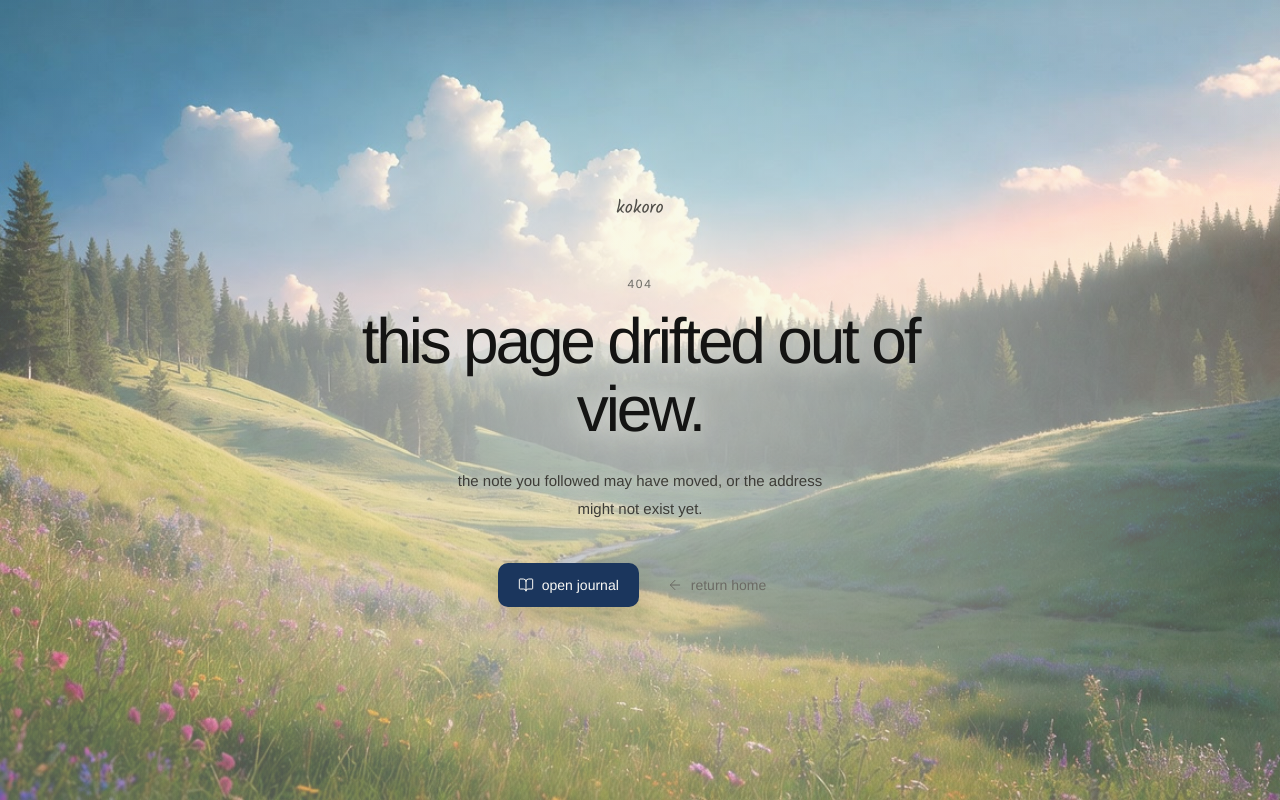
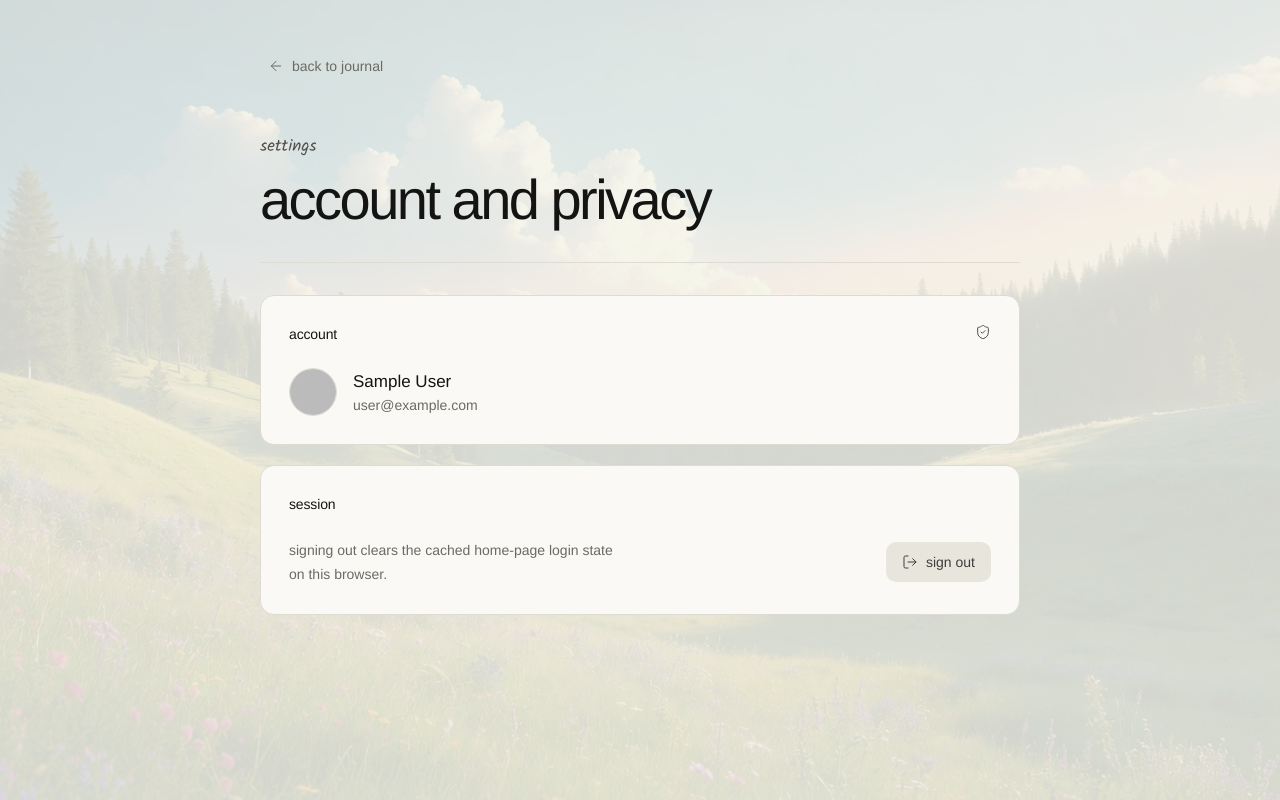
Before and after one commit to faizm10/kokoro, a Next.js app: page /settings in a window 1280 px wide. Before the commit this address had no page. Built offline with nearby package versions, Linux system fonts and the light colour scheme; no server answers; sample sign-in values are in the browser's storage.

Commit message:
Add settings page route

```diff
--- /dev/null
+++ b/app/settings/page.tsx
@@ -0,0 +1,24 @@
+import { redirect } from "next/navigation";
+
+import { auth } from "@/auth";
+import { SettingsPanel } from "@/components/settings-panel";
+
+export const dynamic = "force-dynamic";
+
+export default async function SettingsPage() {
+  const session = await auth();
+
+  if (!session?.user?.email) {
+    redirect("/");
+  }
+
+  return (
+    <SettingsPanel
+      account={{
+        name: session.user.name,
+        email: session.user.email,
+        image: session.user.image,
+      }}
+    />
+  );
+}
--- a/components/dashboard-command.tsx
+++ b/components/dashboard-command.tsx
@@ -96,7 +96,7 @@ export function DashboardCommandPalette({
             <Archive strokeWidth={1.5} />
             <span>Go to archive</span>
           </CommandItem>
-          <CommandItem onSelect={() => run(() => goToHash("#settings"))}>
+          <CommandItem onSelect={() => run(() => router.push("/settings"))}>
             <Settings strokeWidth={1.5} />
             <span>Go to settings</span>
           </CommandItem>
--- a/components/dashboard.tsx
+++ b/components/dashboard.tsx
@@ -16,11 +16,11 @@ import { cacheSignedIn } from "@/lib/auth-cache";
 import { cn } from "@/lib/utils";
 
 const navItems = [
-  { label: "today", icon: Feather },
-  { label: "journal", icon: BookOpen },
-  { label: "threads", icon: Network },
-  { label: "archive", icon: Archive },
-  { label: "settings", icon: Settings },
+  { label: "today", icon: Feather, href: "#today" },
+  { label: "journal", icon: BookOpen, href: "#journal" },
+  { label: "threads", icon: Network, href: "#threads" },
+  { label: "archive", icon: Archive, href: "#archive" },
+  { label: "settings", icon: Settings, href: "/settings" },
 ];
 
 type RecentNote = {
@@ -333,19 +333,28 @@ export function Dashboard() {
           <SidebarAccountBar account={account} />
         </div>
         <nav aria-label="Primary" className="mt-8 space-y-1">
-          {navItems.map(({ label, icon: Icon }, index) => (
-            <a
-              key={label}
-              href={label === "today" ? "#today" : `#${label}`}
-              className={cn(
-                "flex items-center gap-3 rounded-[8px] px-3 py-2.5 text-sm transition-colors",
-                index === 0 ? "bg-secondary text-foreground" : "text-stone hover:bg-secondary/60 hover:text-foreground",
-              )}
-            >
-              <Icon className="size-4" strokeWidth={1.5} />
-              {label}
-            </a>
-          ))}
+          {navItems.map(({ label, icon: Icon, href }, index) => {
+            const className = cn(
+              "flex items-center gap-3 rounded-[8px] px-3 py-2.5 text-sm transition-colors",
+              index === 0 ? "bg-secondary text-foreground" : "text-stone hover:bg-secondary/60 hover:text-foreground",
+            );
+
+            if (href.startsWith("/")) {
+              return (
+                <Link key={label} href={href} className={className}>
+                  <Icon className="size-4" strokeWidth={1.5} />
+                  {label}
+                </Link>
+              );
+            }
+
+            return (
+              <a key={label} href={href} className={className}>
+                <Icon className="size-4" strokeWidth={1.5} />
+                {label}
+              </a>
+            );
+          })}
           <Link
             href="/people"
             className="flex items-center gap-3 rounded-[8px] px-3 py-2.5 text-sm text-stone transition-colors hover:bg-secondary/60 hover:text-foreground"
--- /dev/null
+++ b/components/settings-panel.tsx
@@ -0,0 +1,87 @@
+"use client";
+
+import Link from "next/link";
+import { signOut } from "next-auth/react";
+import { ArrowLeft, LogOut, ShieldCheck } from "lucide-react";
+
+import { Button } from "@/components/ui/button";
+import { Card, CardHeader, CardTitle } from "@/components/ui/card";
+import { cacheSignedIn } from "@/lib/auth-cache";
+
+type SettingsPanelProps = {
+  account: {
+    name?: string | null;
+    email?: string | null;
+    image?: string | null;
+  };
+};
+
+function handleSignOut() {
+  cacheSignedIn(false);
+  void signOut({ callbackUrl: "/" });
+}
+
+export function SettingsPanel({ account }: SettingsPanelProps) {
+  return (
+    <main className="min-h-screen bg-[rgba(245,244,237,0.82)] px-5 py-8 sm:px-8 sm:py-12">
+      <div className="mx-auto max-w-[760px]">
+        <Link
+          href="/dashboard"
+          className="inline-flex items-center gap-2 rounded-[8px] px-2 py-2 text-sm text-stone transition-colors hover:bg-secondary hover:text-foreground"
+        >
+          <ArrowLeft className="size-4" strokeWidth={1.5} />
+          back to journal
+        </Link>
+
+        <header className="mt-12 border-b border-border pb-8">
+          <p className="font-hand text-[17px] text-olive">settings</p>
+          <h1 className="mt-3 text-[clamp(2rem,5vw,3.5rem)] font-normal leading-[1.08] tracking-[-0.045em]">
+            account and privacy
+          </h1>
+        </header>
+
+        <div className="mt-8 grid gap-5">
+          <Card className="p-6 sm:p-7">
+            <CardHeader>
+              <CardTitle>account</CardTitle>
+              <ShieldCheck className="size-4 text-olive" strokeWidth={1.5} />
+            </CardHeader>
+            <div className="mt-6 flex items-center gap-4">
+              {account.image ? (
+                // eslint-disable-next-line @next/next/no-img-element
+                <img
+                  src={account.image}
+                  alt={account.name ?? account.email ?? "Signed in account"}
+                  className="size-12 rounded-full border border-border object-cover"
+                />
+              ) : (
+                <div className="flex size-12 items-center justify-center rounded-full border border-border bg-background text-sm text-stone">
+                  {(account.name ?? account.email ?? "?").slice(0, 1).toUpperCase()}
+                </div>
+              )}
+              <div className="min-w-0">
+                <p className="truncate text-[17px] text-foreground">{account.name ?? "Signed in"}</p>
+                {account.email ? <p className="truncate text-sm text-stone">{account.email}</p> : null}
+              </div>
+            </div>
+          </Card>
+
+          <Card className="p-6 sm:p-7">
+            <CardHeader>
+              <CardTitle>session</CardTitle>
+            </CardHeader>
+            <div className="mt-6 flex flex-wrap items-center justify-between gap-4">
+              <p className="max-w-[44ch] text-sm leading-6 text-stone">
+                signing out clears the cached home-page login state on this browser.
+              </p>
+              <Button type="button" variant="secondary" onClick={handleSignOut}>
+                <LogOut className="size-4" strokeWidth={1.5} />
+                sign out
+              </Button>
+            </div>
+          </Card>
+        </div>
+      </div>
+    </main>
+  );
+}
```
